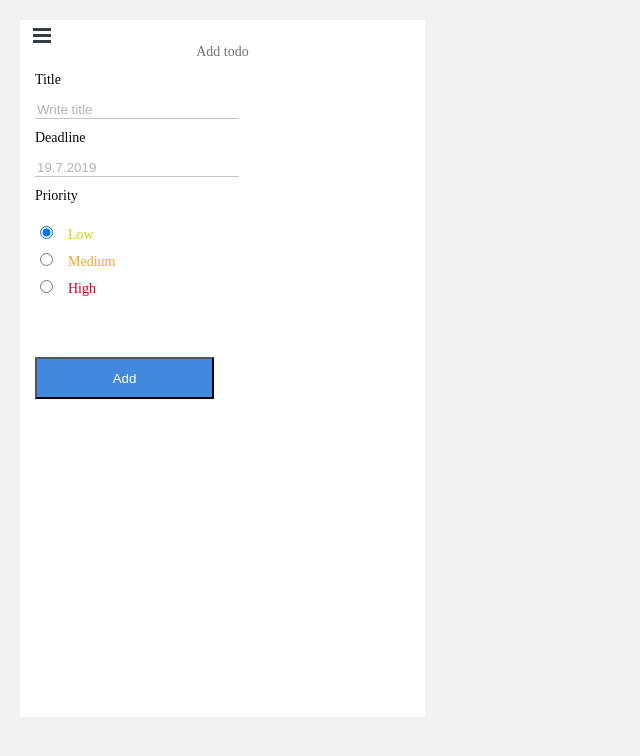
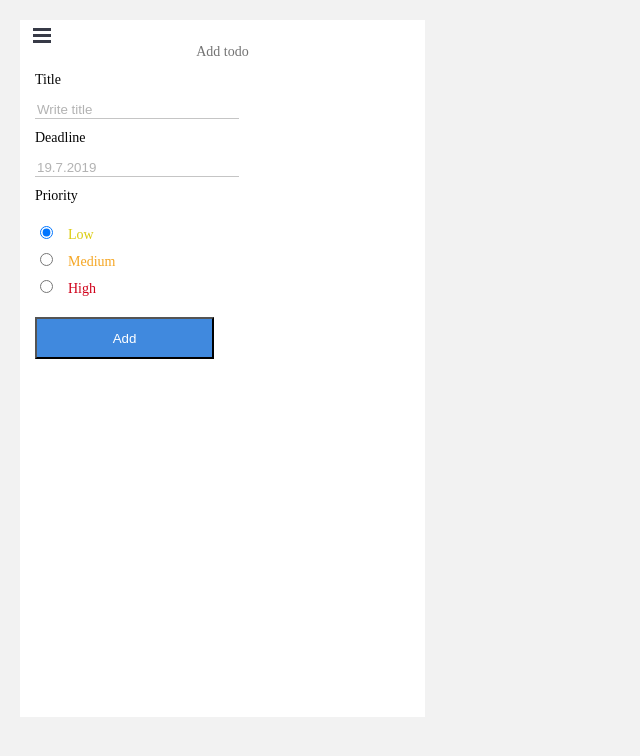
Before and after one commit to mehtis/todo-list, a React (Create React App) app: page /add in a window 1280 px wide. Shown: the top 756 px of the page, without its empty margins (0-640 px from the left). Built offline with nearby package versions, Linux system fonts and the light colour scheme.

Commit message:
Touching up, TODOs

```diff
--- a/src/components/ListItem.js
+++ b/src/components/ListItem.js
@@ -77,6 +77,7 @@ const ListItem = props => {
     (date.getMonth() + 1 ) + '.' +
     date.getYear())
 
+  //TODO: General Header element
   return (
     <Wrapper priority={props.note.priority}className="div-list-item">
       <FinishedButton
--- a/src/views/AddTodo.js
+++ b/src/views/AddTodo.js
@@ -1,4 +1,4 @@
-import React, { Fragment } from 'react'
+import React from 'react'
 import PropTypes from 'prop-types'
 import { connect } from 'react-redux'
 import moment from 'moment'
@@ -23,7 +23,7 @@ const Button = styled.button`
   background: #4089DE;
   width: 179px;
   height: 42px;
-  margin-top: 60px;
+  margin-top: 20px;
   color: #FFFFFF;
 `
 
@@ -63,6 +63,7 @@ class AddTodo extends React.Component {
         deadline: deadline.toDate(),
         priority: this.state.priority
       }
+      //TODO: Clear values instead of creating a new button?
       this.props.addNote(note)
       this.setState({
         submitted: true
```
